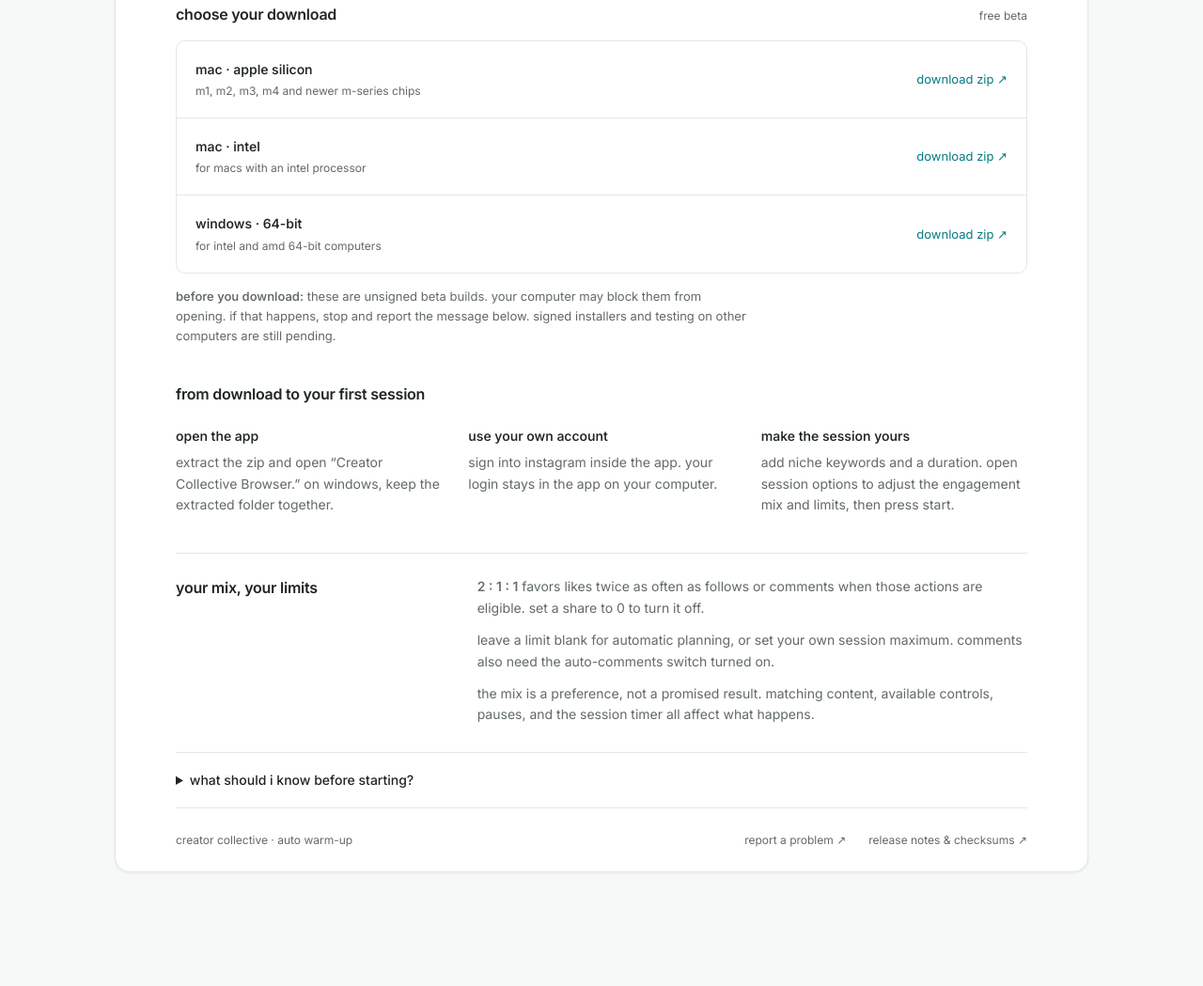
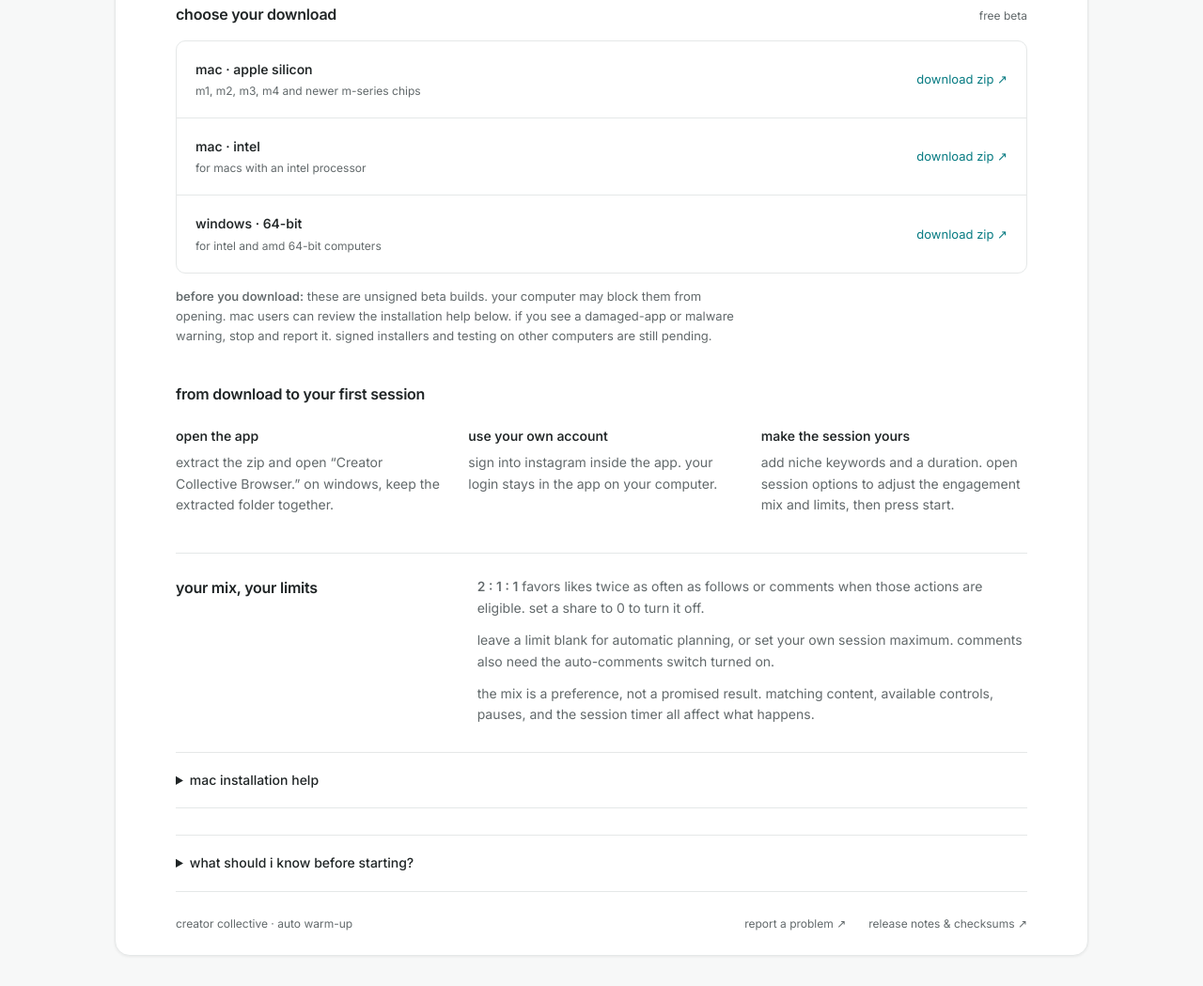
Before and after one commit to Creator-Collective/warmup-downloads, a plain HTML site: page index.html in a window 1280 px wide. Shown: the part 440-1489 px from the top of the page at 94% size. Before the commit the page ends 1400 px from the top, so only its background shows below. Drawn offline with Linux system fonts and the light colour scheme.

Commit message:
add official mac beta installation guidance

```diff
--- a/index.html
+++ b/index.html
@@ -6,8 +6,8 @@
 <a href="https://github.com/Creator-Collective/warmup-downloads/releases/download/v0.2.1/creator-collective-warmup-0.2.1-mac-arm64.zip"><span><strong>mac · apple silicon</strong><small>m1, m2, m3, m4 and newer m-series chips</small></span><span class="download">download zip <span aria-hidden="true">↗</span></span></a>
 <a href="https://github.com/Creator-Collective/warmup-downloads/releases/download/v0.2.1/creator-collective-warmup-0.2.1-mac-x64.zip"><span><strong>mac · intel</strong><small>for macs with an intel processor</small></span><span class="download">download zip <span aria-hidden="true">↗</span></span></a>
 <a href="https://github.com/Creator-Collective/warmup-downloads/releases/download/v0.2.1/creator-collective-warmup-0.2.1-windows-x64.zip"><span><strong>windows · 64-bit</strong><small>for intel and amd 64-bit computers</small></span><span class="download">download zip <span aria-hidden="true">↗</span></span></a>
-</div><p class="release-note"><strong>before you download:</strong> these are unsigned beta builds. your computer may block them from opening. if that happens, stop and report the message below. signed installers and testing on other computers are still pending.</p></section>
+</div><p class="release-note"><strong>before you download:</strong> these are unsigned beta builds. your computer may block them from opening. mac users can review the installation help below. if you see a damaged-app or malware warning, stop and report it. signed installers and testing on other computers are still pending.</p></section>
 <section aria-labelledby="setup-title"><h2 id="setup-title">from download to your first session</h2><ol class="steps"><li><h3>open the app</h3><p>extract the zip and open “Creator Collective Browser.” on windows, keep the extracted folder together.</p></li><li><h3>use your own account</h3><p>sign into instagram inside the app. your login stays in the app on your computer.</p></li><li><h3>make the session yours</h3><p>add niche keywords and a duration. open session options to adjust the engagement mix and limits, then press start.</p></li></ol></section>
 <section class="guide" aria-labelledby="mix-title"><h2 id="mix-title">your mix, your limits</h2><div><p><strong>2 : 1 : 1</strong> favors likes twice as often as follows or comments when those actions are eligible. set a share to 0 to turn it off.</p><p>leave a limit blank for automatic planning, or set your own session maximum. comments also need the auto-comments switch turned on.</p><p>the mix is a preference, not a promised result. matching content, available controls, pauses, and the session timer all affect what happens.</p></div></section>
-<details><summary>what should i know before starting?</summary><p>comments quote a short matching sentence from the visible caption. the app does not understand videos. comments are off by default.</p><p>press stop or escape to end a session. an action already sent cannot be undone by stopping. the app pauses for sign-in or account checks; no automation can guarantee account safety or a recommendation outcome.</p><p>this beta supports english instagram controls. live engagement and installation on other computers remain unverified.</p></details>
+<details><summary>mac installation help</summary><p>move “Creator Collective Browser” into applications, then open it. this beta is not signed with an apple developer id or notarized by apple.</p><p>if macos says the developer cannot be verified, only proceed if you trust this download and intended to install it. apple documents the per-app approval under system settings → privacy &amp; security → open anyway. <a href="https://support.apple.com/en-ie/102445">read apple’s official guide ↗</a></p><p>if the app is described as damaged or harmful, or your device is managed by work or school, stop and report the message. no terminal commands or changes to global security settings are needed.</p></details><details><summary>what should i know before starting?</summary><p>comments quote a short matching sentence from the visible caption. the app does not understand videos. comments are off by default.</p><p>press stop or escape to end a session. an action already sent cannot be undone by stopping. the app pauses for sign-in or account checks; no automation can guarantee account safety or a recommendation outcome.</p><p>this beta supports english instagram controls. live engagement and installation on other computers remain unverified.</p></details>
 <footer><span>creator collective · auto warm-up</span><a href="https://github.com/Creator-Collective/warmup-downloads/issues/new">report a problem ↗</a><a href="https://github.com/Creator-Collective/warmup-downloads/releases/tag/v0.2.1">release notes & checksums ↗</a></footer></main></body></html>
```
Also changed, not shown: style.css (+1 -0 lines).
